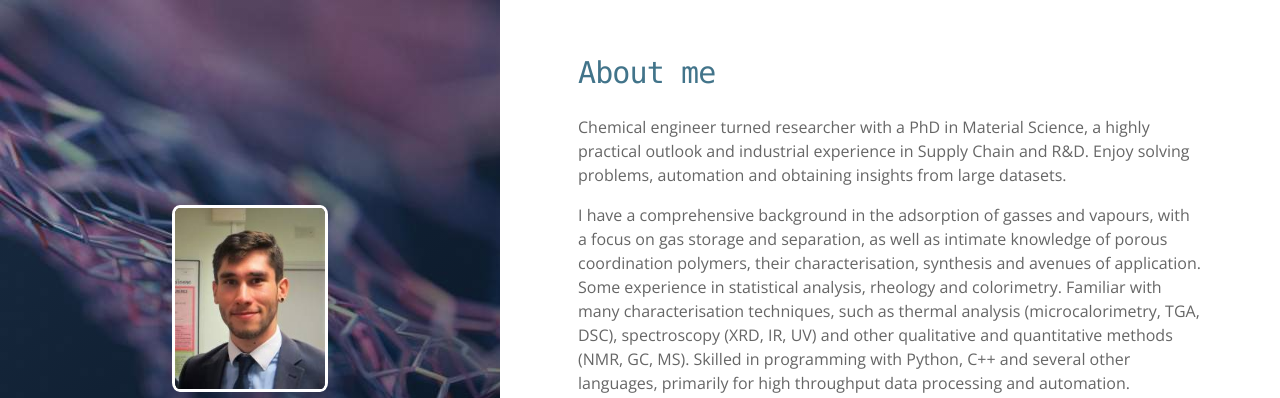
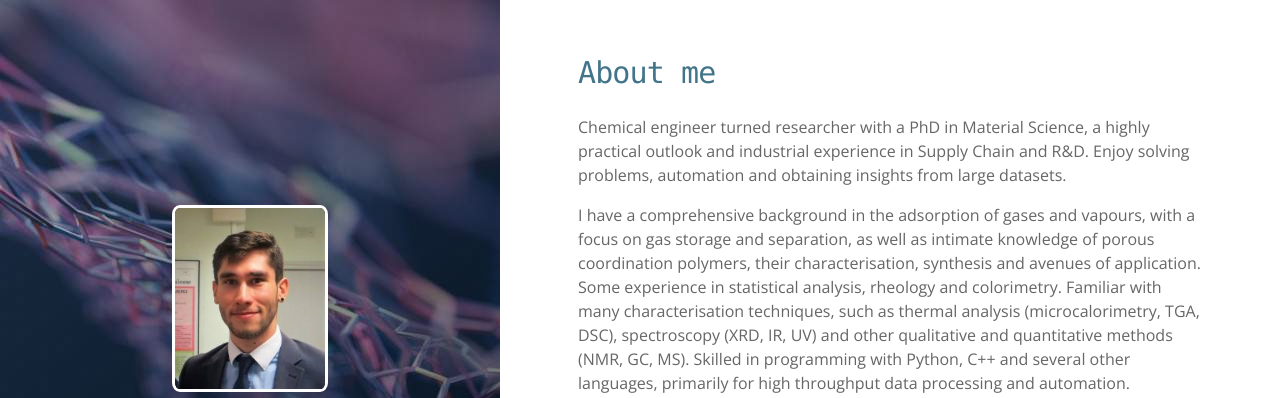
Before and after one commit to pauliacomi/pauliacomi.github.com, a Jekyll site: the page built from about.md, in a window 1280 px wide. Shown: the top 398 px of the page. Built offline with Jekyll 4.4.1, drawn with Linux system fonts in a browser that asks for light colours.

Commit message:
fix typos

```diff
--- a/about.md
+++ b/about.md
@@ -13,7 +13,7 @@ and R&D. Enjoy solving problems, automation and obtaining insights from
 large datasets.
 
 I have a comprehensive background in the adsorption of
-gasses and vapours, with a focus on gas storage and separation, as well as
+gases and vapours, with a focus on gas storage and separation, as well as
 intimate knowledge of porous coordination polymers, their
 characterisation, synthesis and avenues of application.
 Some experience in statistical analysis, rheology and colorimetry.
```
Also changed, not shown: _posts/2019-09-23-polishing-website.md (+1 -1 lines), software.md (+1 -1 lines).
